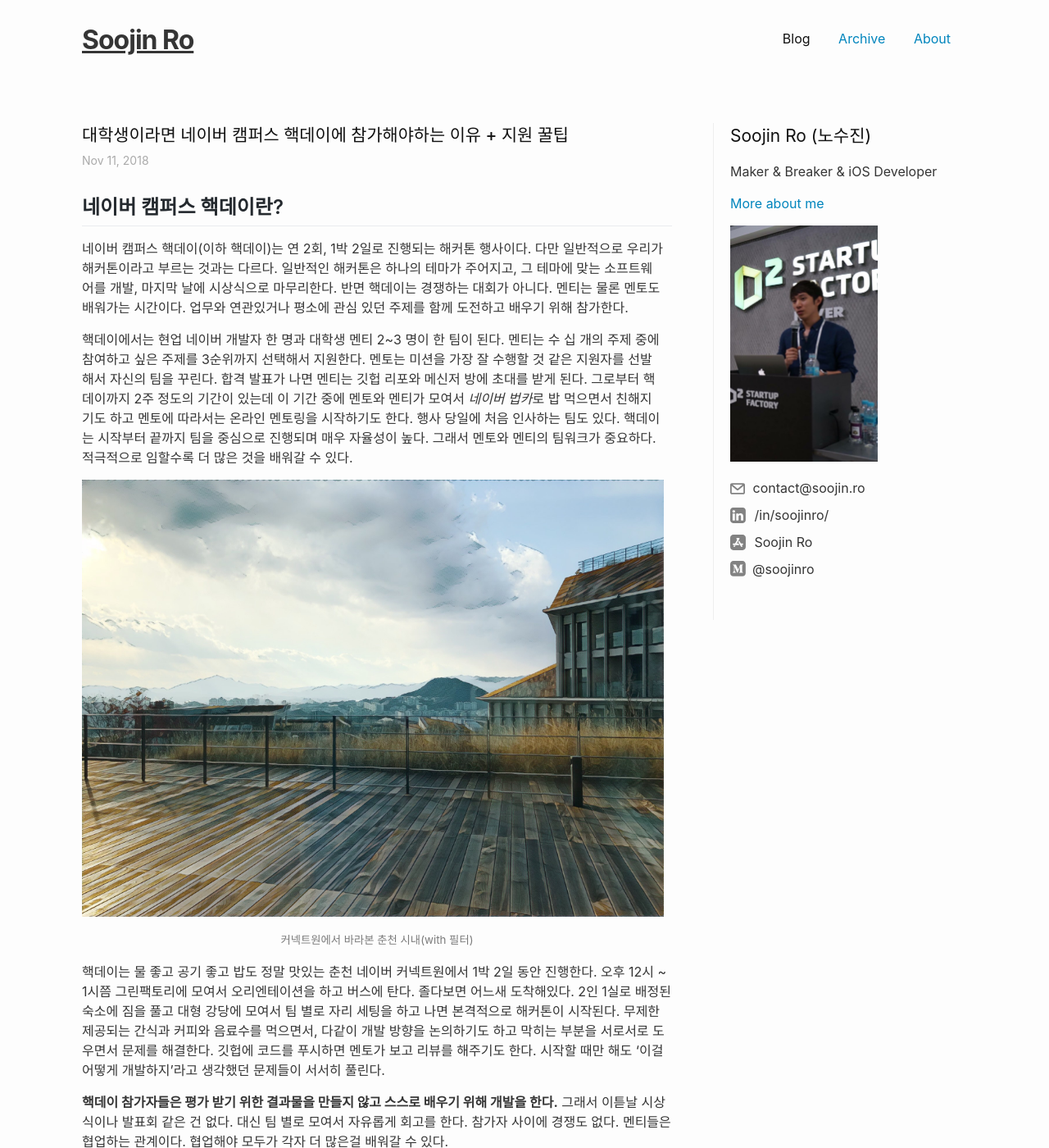
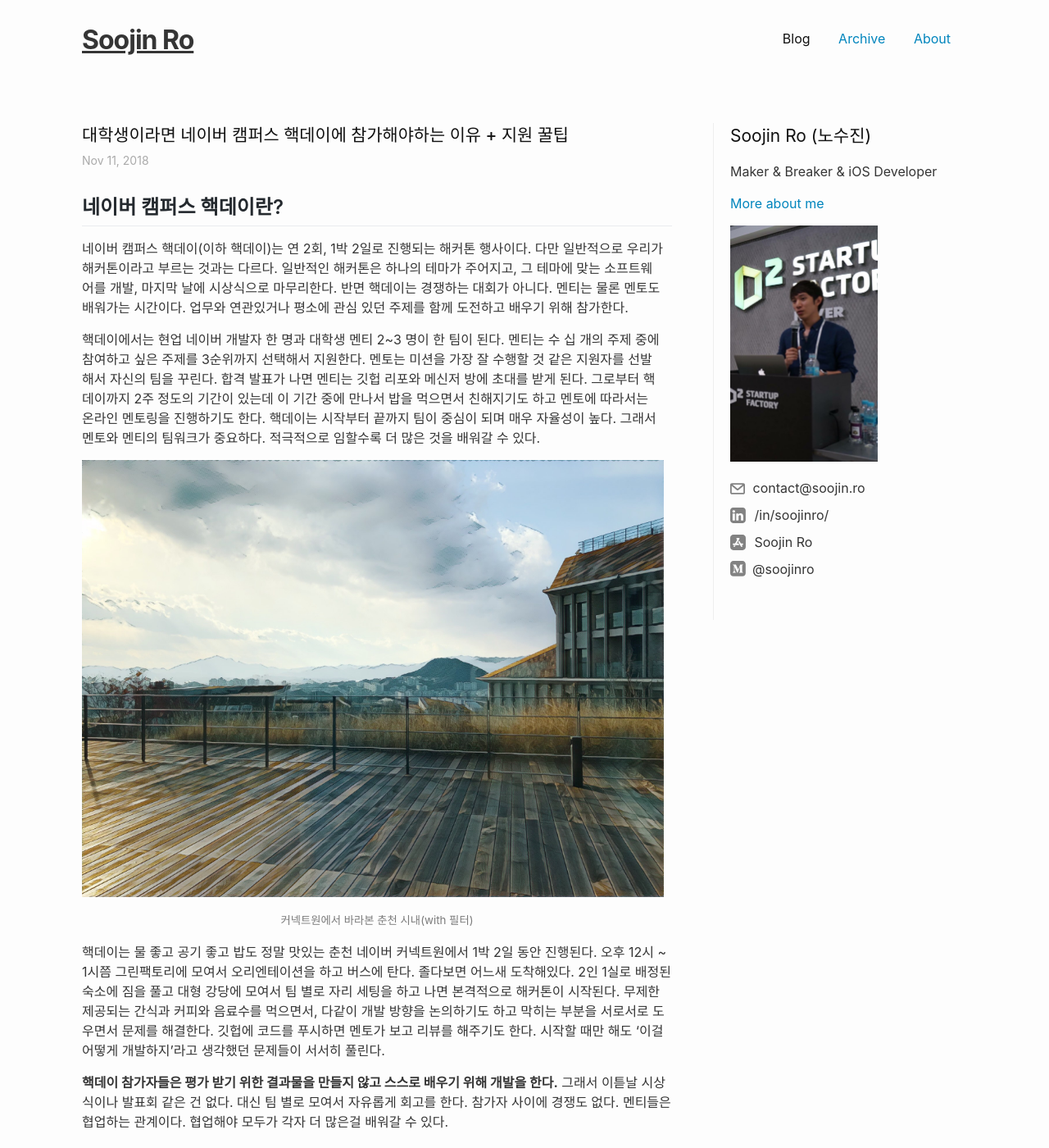
Before and after one commit to nsoojin/nsoojin.github.io, a Jekyll site: the page built from _posts/2018-11-11-naver-campus-hackday.md, in a window 1280 px wide and 1400 px high. Shown: the whole window at 82% size. Built offline with Jekyll 4.4.1, drawn with Linux system fonts in a browser that asks for light colours.

Commit message:
[draft] naver campus hackday: josohyun edition

```diff
--- a/_posts/2018-11-11-naver-campus-hackday.md
+++ b/_posts/2018-11-11-naver-campus-hackday.md
@@ -20,12 +20,12 @@
 
 네이버 캠퍼스 핵데이(이하 핵데이)는 연 2회, 1박 2일로 진행되는 해커톤 행사이다. 다만 일반적으로 우리가 해커톤이라고 부르는 것과는 다르다. 일반적인 해커톤은 하나의 테마가 주어지고, 그 테마에 맞는 소프트웨어를 개발, 마지막 날에 시상식으로 마무리한다. 반면 핵데이는 경쟁하는 대회가 아니다. 멘티는 물론 멘토도 배워가는 시간이다. 업무와 연관있거나 평소에 관심 있던 주제를 함께 도전하고 배우기 위해 참가한다.
 
-핵데이에서는 현업 네이버 개발자 한 명과 대학생 멘티 2~3 명이 한 팀이 된다. 멘티는 수 십 개의 주제 중에 참여하고 싶은 주제를 3순위까지 선택해서 지원한다. 멘토는 미션을 가장 잘 수행할 것 같은 지원자를 선발해서 자신의 팀을 꾸린다. 합격 발표가 나면 멘티는 깃헙 리포와 메신저 방에 초대를 받게 된다. 그로부터 핵데이까지 2주 정도의 기간이 있는데 이 기간 중에 멘토와 멘티가 모여서 *네이버 법카*로 밥 먹으면서 친해지기도 하고 멘토에 따라서는 온라인 멘토링을 시작하기도 한다. 행사 당일에 처음 인사하는 팀도 있다. 핵데이는 시작부터 끝까지 팀을 중심으로 진행되며 매우 자율성이 높다. 그래서 멘토와 멘티의 팀워크가 중요하다. 적극적으로 임할수록 더 많은 것을 배워갈 수 있다.
+핵데이에서는 현업 네이버 개발자 한 명과 대학생 멘티 2~3 명이 한 팀이 된다. 멘티는 수 십 개의 주제 중에 참여하고 싶은 주제를 3순위까지 선택해서 지원한다. 멘토는 미션을 가장 잘 수행할 것 같은 지원자를 선발해서 자신의 팀을 꾸린다. 합격 발표가 나면 멘티는 깃헙 리포와 메신저 방에 초대를 받게 된다. 그로부터 핵데이까지 2주 정도의 기간이 있는데 이 기간 중에 만나서 밥을 먹으면서 친해지기도 하고 멘토에 따라서는 온라인 멘토링을 진행하기도 한다. 핵데이는 시작부터 끝까지 팀이 중심이 되며 매우 자율성이 높다. 그래서 멘토와 멘티의 팀워크가 중요하다. 적극적으로 임할수록 더 많은 것을 배워갈 수 있다.
 
 <img src="/assets/posts/naver-connect-one.JPG" />
 <p style="text-align: center;"><small>커넥트원에서 바라본 춘천 시내(with 필터)</small></p>
 
-핵데이는 물 좋고 공기 좋고 밥도 정말 맛있는 춘천 네이버 커넥트원에서 1박 2일 동안 진행한다. 오후 12시 ~ 1시쯤 그린팩토리에 모여서 오리엔테이션을 하고 버스에 탄다. 졸다보면 어느새 도착해있다. 2인 1실로 배정된 숙소에 짐을 풀고 대형 강당에 모여서 팀 별로 자리 세팅을 하고 나면 본격적으로 해커톤이 시작된다. 무제한 제공되는 간식과 커피와 음료수를 먹으면서, 다같이 개발 방향을 논의하기도 하고 막히는 부분을 서로서로 도우면서 문제를 해결한다. 깃헙에 코드를 푸시하면 멘토가 보고 리뷰를 해주기도 한다. 시작할 때만 해도 '이걸 어떻게 개발하지'라고 생각했던 문제들이 서서히 풀린다.
+핵데이는 물 좋고 공기 좋고 밥도 정말 맛있는 춘천 네이버 커넥트원에서 1박 2일 동안 진행된다. 오후 12시 ~ 1시쯤 그린팩토리에 모여서 오리엔테이션을 하고 버스에 탄다. 졸다보면 어느새 도착해있다. 2인 1실로 배정된 숙소에 짐을 풀고 대형 강당에 모여서 팀 별로 자리 세팅을 하고 나면 본격적으로 해커톤이 시작된다. 무제한 제공되는 간식과 커피와 음료수를 먹으면서, 다같이 개발 방향을 논의하기도 하고 막히는 부분을 서로서로 도우면서 문제를 해결한다. 깃헙에 코드를 푸시하면 멘토가 보고 리뷰를 해주기도 한다. 시작할 때만 해도 '이걸 어떻게 개발하지'라고 생각했던 문제들이 서서히 풀린다.
 
 **핵데이 참가자들은 평가 받기 위한 결과물을 만들지 않고 스스로 배우기 위해 개발을 한다.** 그래서 이튿날 시상식이나 발표회 같은 건 없다. 대신 팀 별로 모여서 자유롭게 회고를 한다. 참가자 사이에 경쟁도 없다. 멘티들은 협업하는 관계이다. 협업해야 모두가 각자 더 많은걸 배워갈 수 있다.
 
```
